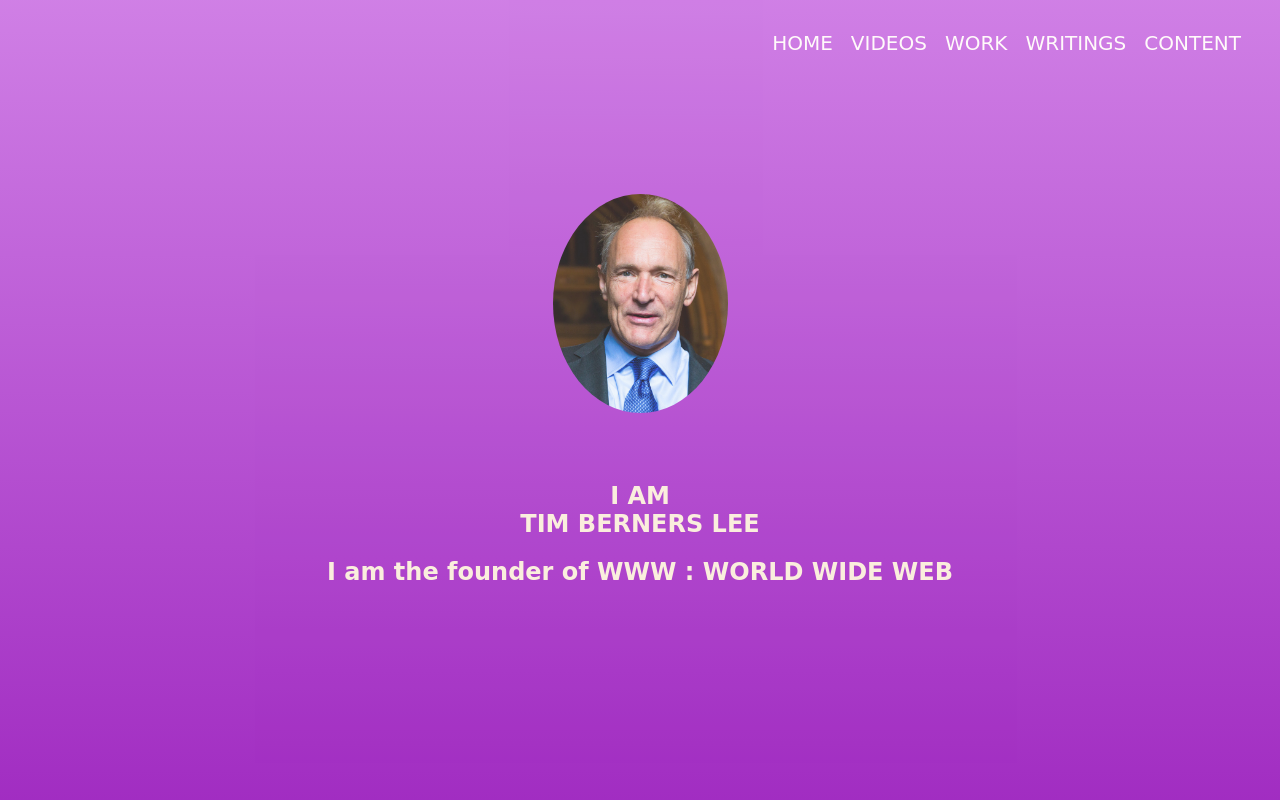
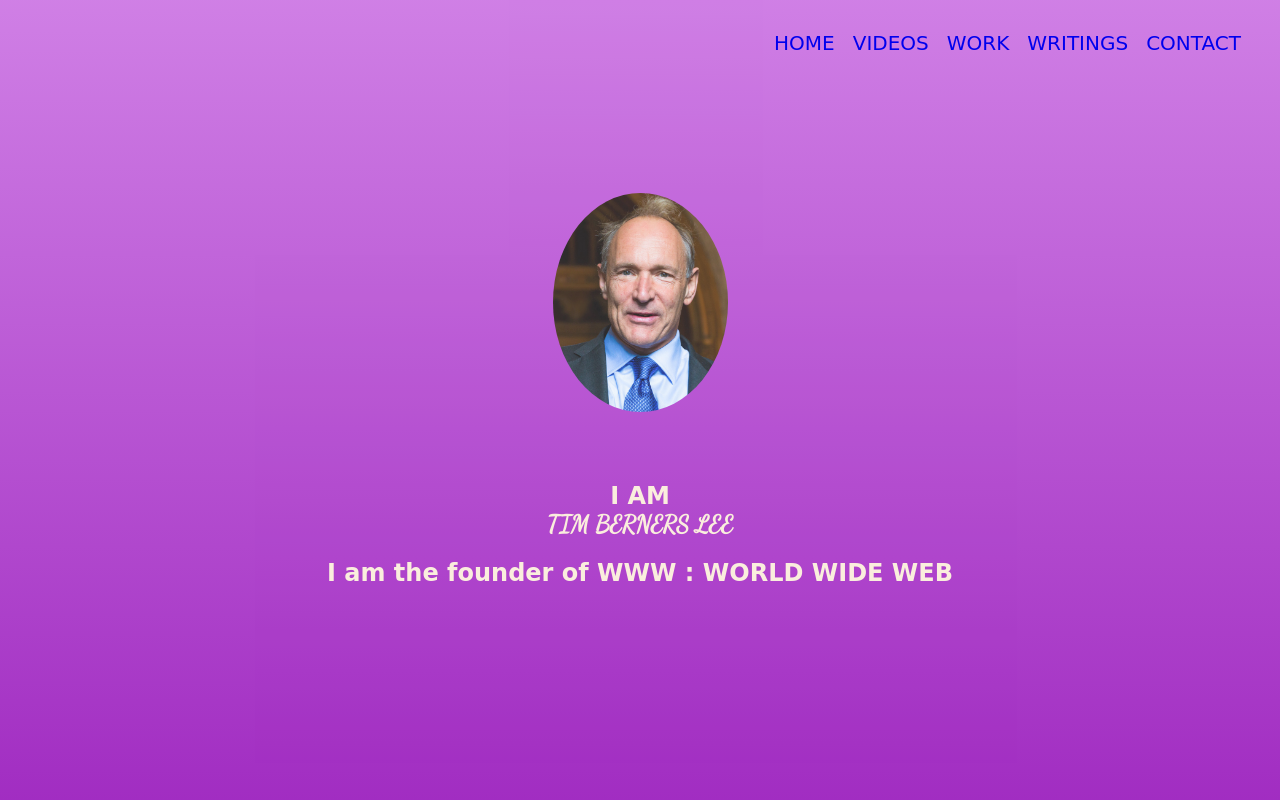
Before and after one commit to 12PAVA12/Pavani, a plain HTML site: page index.html in a window 1280 px wide. Shown: the top 800 px of the page. Drawn offline with Linux system fonts and the light colour scheme; a web font is replaced by a local one.

Commit message:
Add files via upload

```diff
--- a/index.html
+++ b/index.html
@@ -3,16 +3,16 @@
 <head>
     <title>TIM BERNERS LEE</title>
     <link rel="stylesheet" href="style.css">
-    <link href="https://fonts.googleapis.com/css2?family=WindSong&display=swap" rel="stylesheet">
+    <link href="https://fonts.googleapis.com/css2?family=Dancing+Script&display=swap" rel="stylesheet">
 </head>
 
 <body>
     <ul class="menu">
-        <li class="link"> HOME </li>
-        <li class="link"> VIDEOS </li>
-        <li class="link"> WORK </li>
-        <li class="link"> WRITINGS </li>
-        <li class="link"> CONTENT </li>
+        <li class="link"><a href="#welcome">HOME</a></li>
+        <li class="link"><a href="#videos"> VIDEOS</a> </li>
+        <li class="link"><a href="#work"> WORK</a> </li>
+        <li class="link"><a href="#writing"> WRITINGS</a> </li>
+        <li class="link"><a href="#"> CONTACT</a> </li>
 
     </ul>
     <section id="welcome" class="parallax-container">
@@ -28,6 +28,30 @@
         <p id="firstp">Tim Berners-Lee is a software engineer who invented the Internet (or the World Wide Web) in 1989 while at CERN, the European Particle Physics Laboratory. He is director of the World Wide Web Consortium that he founded and a Professor in the Computer Science Department at the University of Oxford. In 2001 he became a Fellow of the Royal Society and in 2004 he was knighted.<br /><br />In 1994 Berners-Lee founded the World Wide Web Consortium (W3C) at the Laboratory of Computer Science (LCS) at the Massachusetts Institute of Technology in Boston. It was made up of companies that wanted to work together to create Web standards and also improve the Web. It was quickly agreed that the technology should be free of royalties and patents. Berners-Lee has served as director of this W3C since it was founded. In 1995 Microsoft produced the first version of Internet Explorer and this commercial browser created enormous growth in websites and web users.
             </p>
     </section>
+    <section id="videos">
+    <h1>VIDEOS</h1>
+    <div class="line"></div>
+    <br>
+        <iframe width="850" height="480" src="https://www.youtube.com/embed/OM6XIICm_qo" title="YouTube video player" frameborder="0" allow="accelerometer; autoplay; clipboard-write; encrypted-media; gyroscope; picture-in-picture" allowfullscreen></iframe>
+        <br>
+        <br>
+        <iframe width="853" height="480" src="https://www.youtube.com/embed/J8hzJxb0rpc" title="YouTube video player" frameborder="0" allow="accelerometer; autoplay; clipboard-write; encrypted-media; gyroscope; picture-in-picture" allowfullscreen></iframe>
+    </section>
+    <section id="work">
+    <h1>WORK</h1>
+    <div class="line"></div>
+        <br>
+        <iframe width="900" height="1000" src="https://en.wikipedia.org/wiki/Tim_Berners-Lee#Career_and_research" frameborder="0"></iframe>
+    </section>
+    <section id="writing">
+    <h1>WRITING</h1>
+    <div class="line"></div>
+    <br>
+        <a class="article" href="https://webfoundation.org/2019/03/web-birthday-30" target="_blank">30 years on, what’s next ForTheWeb?</a>
+        <br>
+        <br>
+        <a class="article" href="https://interestingengineering.com/how-did-tim-berners-lee-change-the-world-with-the-world-wide-web" target="_blank">How Did Tim Berners-Lee Change the World With the World Wide Web?</a>
+    </section>
 
 
 
--- a/style.css
+++ b/style.css
@@ -1,6 +1,7 @@
 body {
     margin: 0;
     padding-top: 800px;
+    text-align: center;
 }
 .profile {
     width: 175px;
@@ -68,5 +69,14 @@ h2 {
     background-color: fuchsia;
 }
 #name {
-  font-family: 'WindSong', cursive;
+  font-family: 'Dancing Script', cursive;
 }
+html {
+    scroll-behavior: smooth;
+}
+a {
+    text-decoration: inherit;
+}
+.article:hover {
+    color: azure;
+}
```
